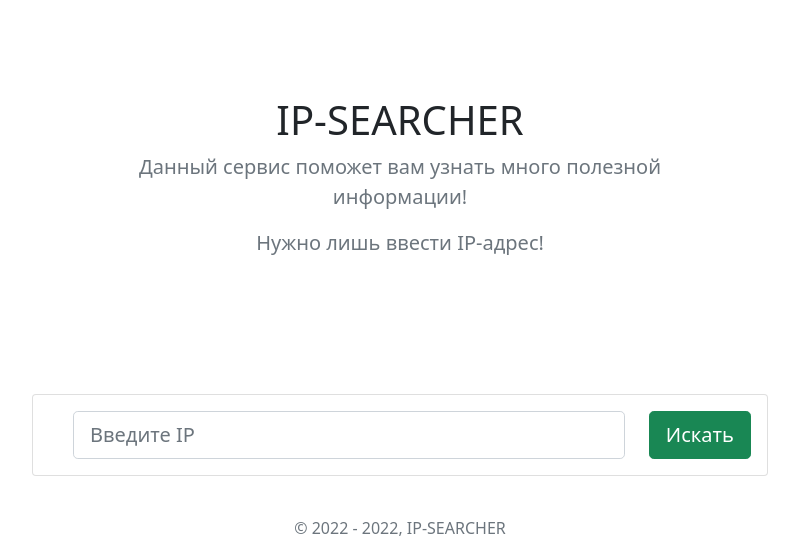
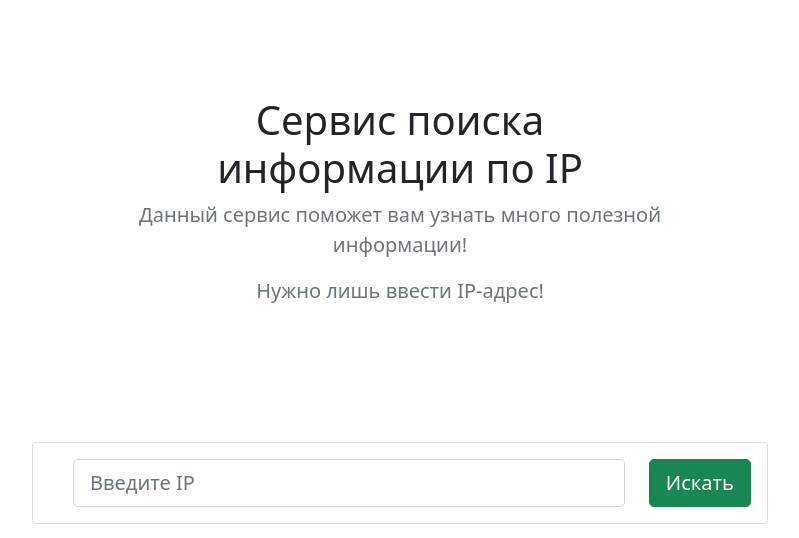
Before and after one commit to rusyakarimov/ip-searcher, a PHP site: page / in a window 1280 px wide. Shown: the part 56-594 px from the top of the page, without its empty margins (240-1039 px from the left). Run offline with PHP 8.4, Linux system fonts and the light colour scheme.

Commit message:
Update index.php

```diff
--- a/index.php
+++ b/index.php
@@ -4,7 +4,7 @@
     <section class="py-5 text-center container">
         <div class="row py-lg-5">
             <div class="col-lg-6 col-md-8 mx-auto">
-                <h1 class="fw-light">IP-SEARCHER</h1>
+                <h1 class="fw-light">Сервис поиска информации по IP</h1>
                 <p class="lead text-muted">
                     Данный сервис поможет вам узнать много полезной информации!
                 </p>
```
